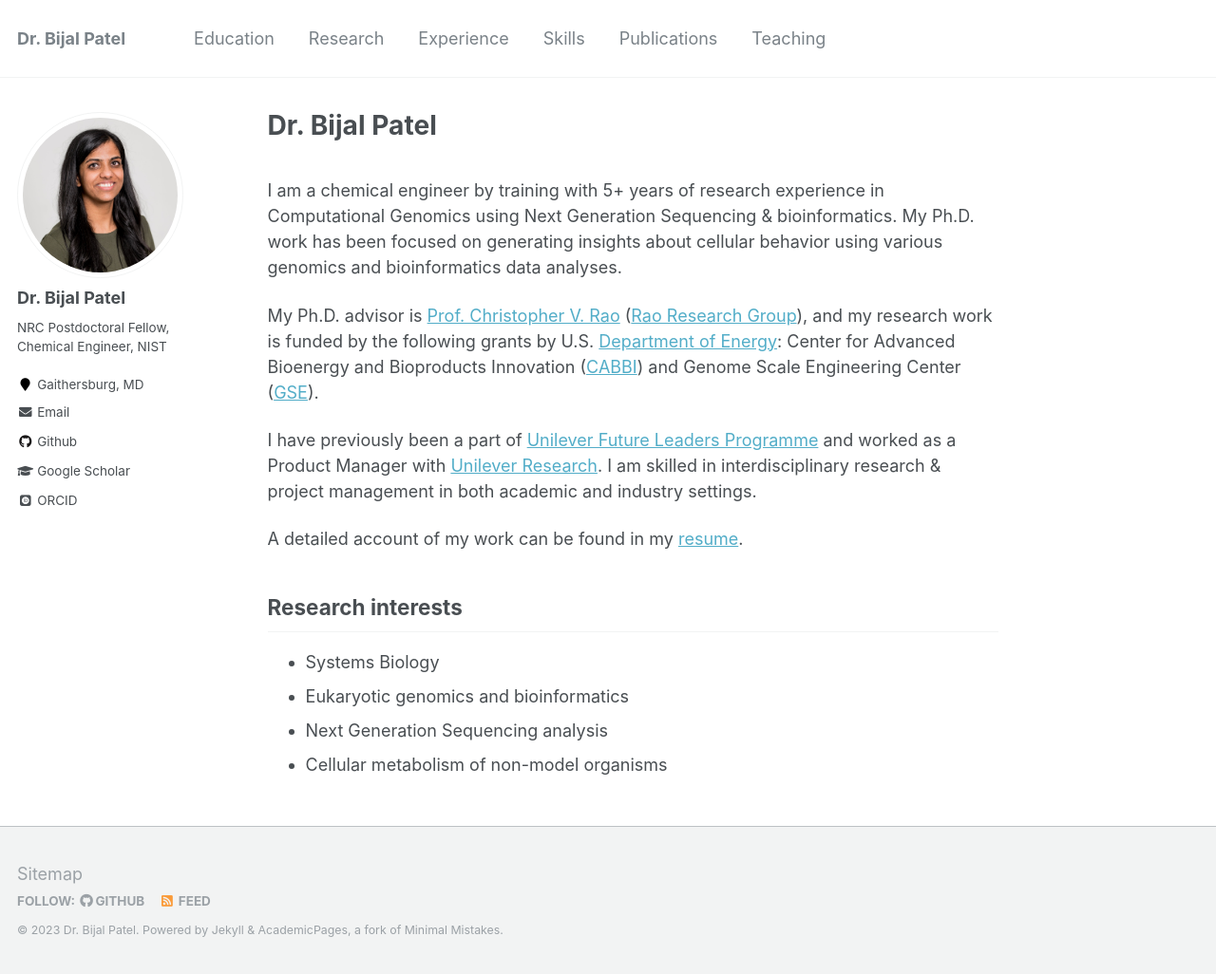
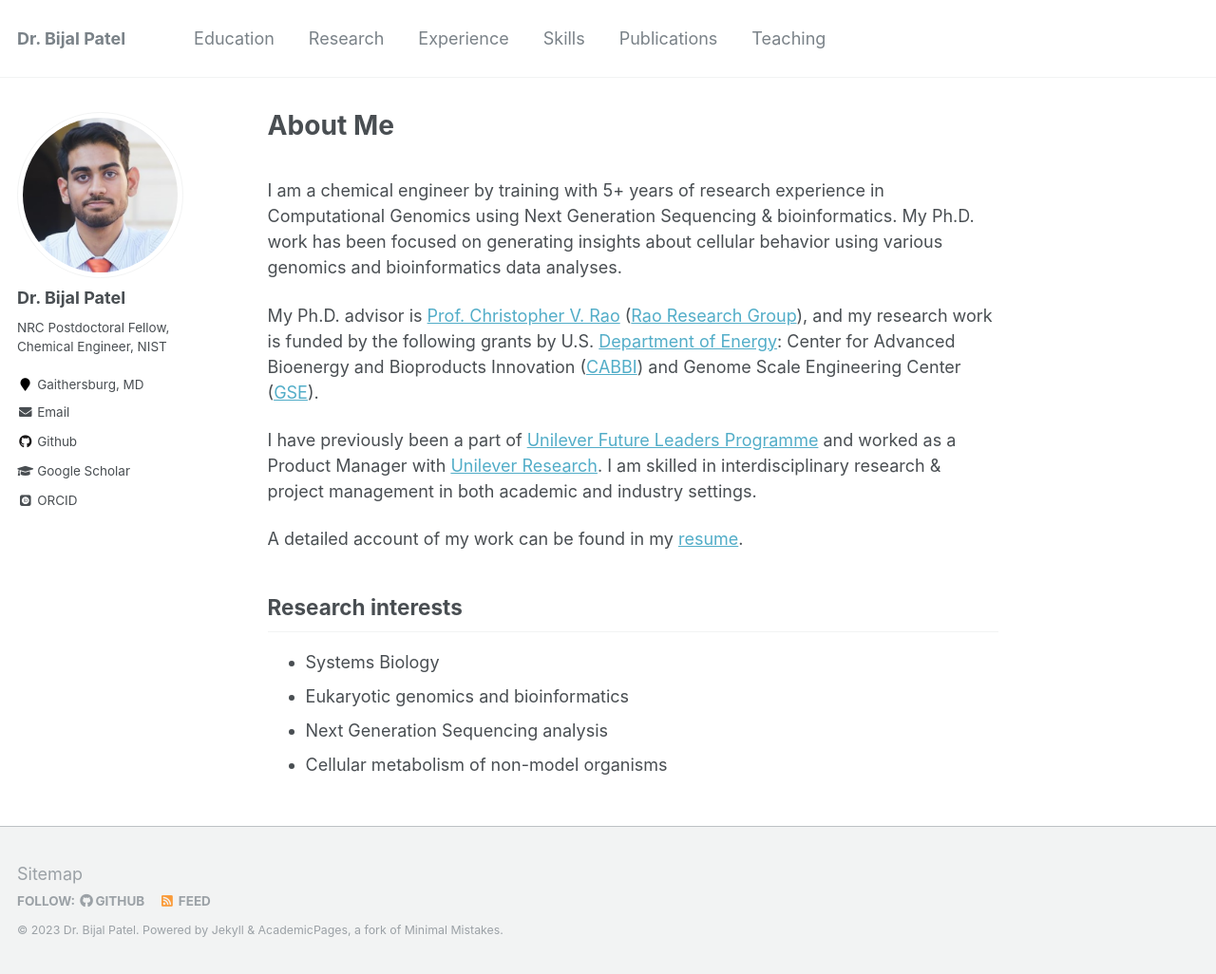
Before and after one commit to BijalBPatel/BijalBPatel.github.io, a Jekyll site: the page built from _pages/about.md, in a window 1280 px wide and 1026 px high. Shown: the whole window at 95% size. Built offline with Jekyll 4.4.1, drawn with Linux system fonts in a browser that asks for light colours; some web fonts are replaced.

Commit message:
Updated Profile Photo

```diff
--- a/_pages/about.md
+++ b/_pages/about.md
@@ -1,6 +1,6 @@
 ---
 permalink: /
-title: "Dr. Bijal Patel"
+title: "About Me"
 excerpt: ""
 author_profile: true
 redirect_from:
```
Also changed, not shown: images/profile.png.
